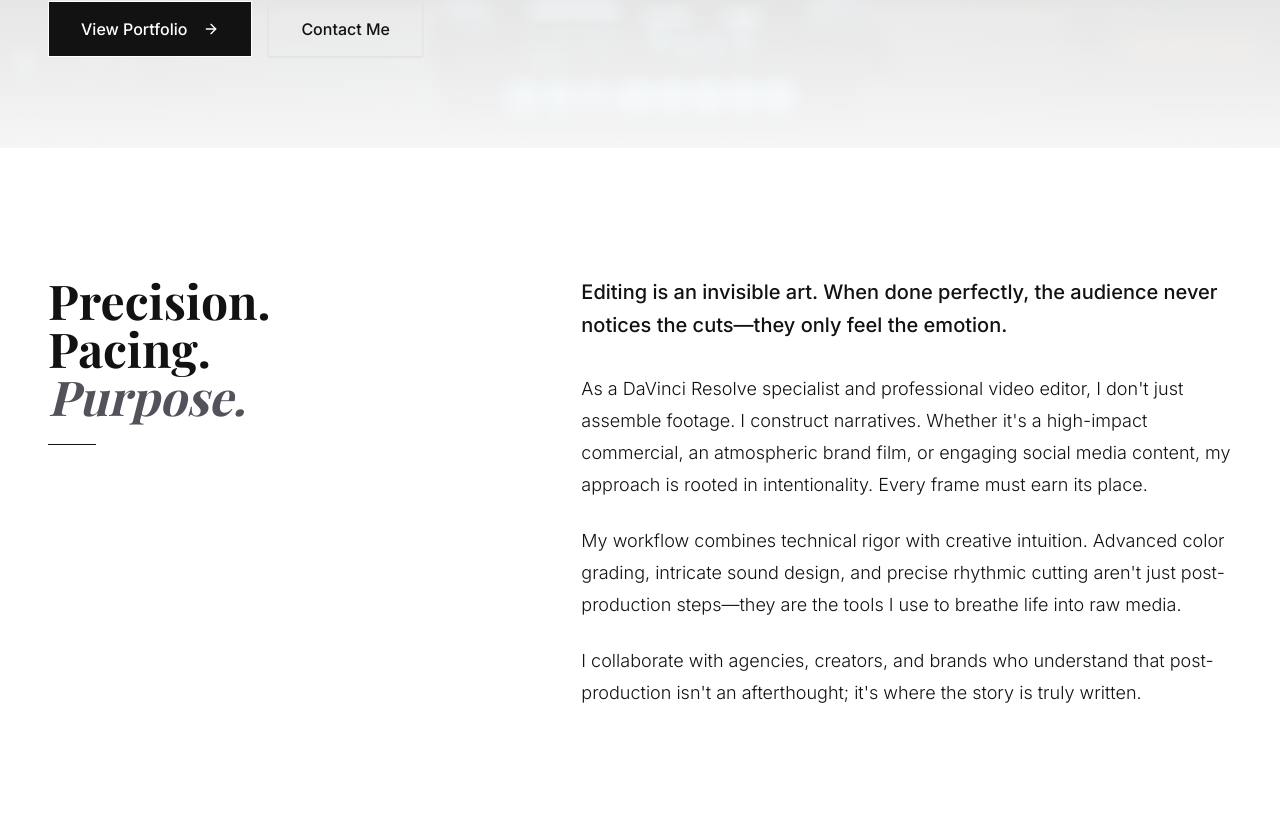
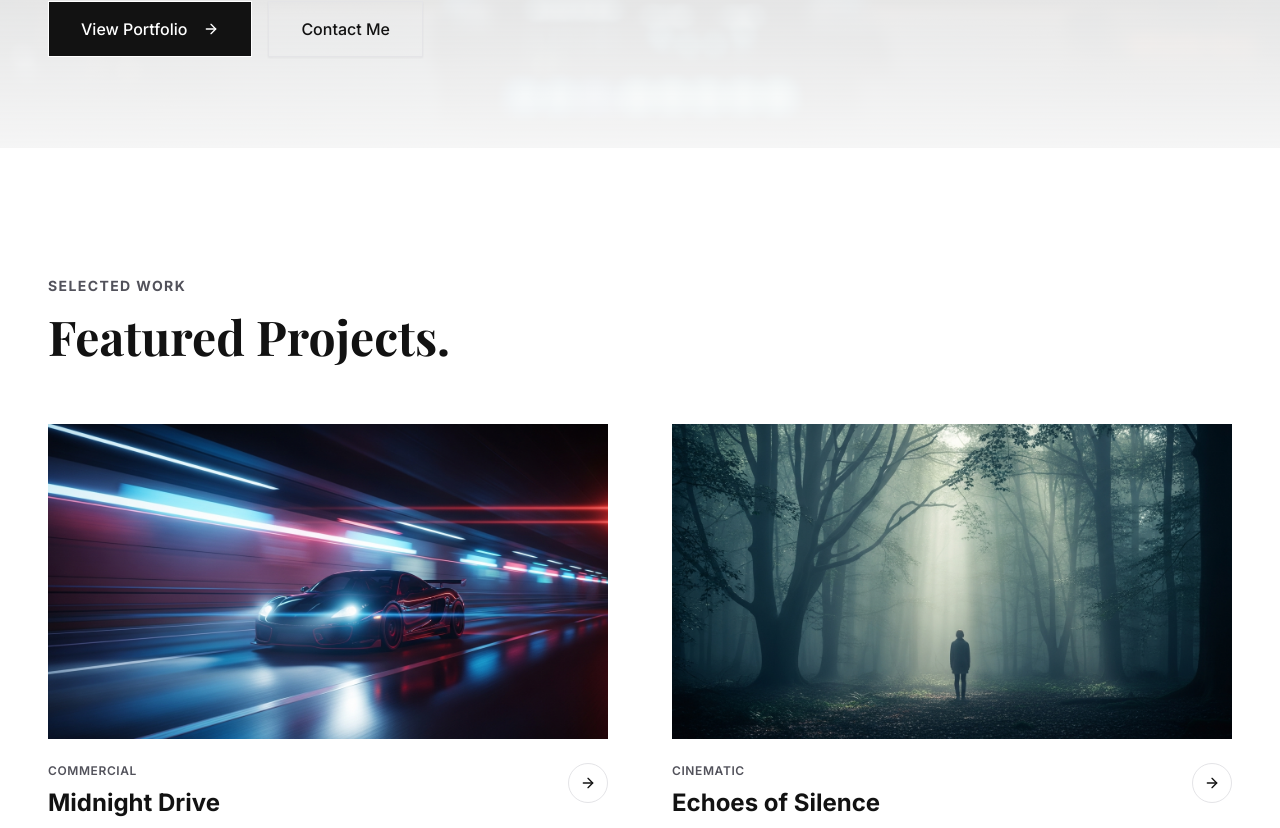
Before and after one commit to nareshprajapati12345678910-ctrl/samR1.3, a React (Vite) app in the folder portfolio/: page / in a window 1280 px wide. Shown: the part 652-1480 px from the top of the page. Built offline with nearby package versions, Linux system fonts and the light colour scheme; a web font is replaced by a local one.

Commit message:
Removed About section and navbar link

```diff
--- a/portfolio/src/components/Navbar.tsx
+++ b/portfolio/src/components/Navbar.tsx
@@ -6,7 +6,6 @@ import { useTheme } from "next-themes";
 import TeamMembers from "@/components/sections/TeamMembers";
 
 const navLinks = [
-  { name: "About", href: "#about" },
   { name: "Skills", href: "#skills" },
   { name: "Portfolio", href: "#portfolio" },
   { name: "Showcase", href: "#showcase" },
--- a/portfolio/src/components/sections/About.tsx
+++ /dev/null
@@ -1,54 +0,0 @@
-import { motion } from "framer-motion";
-
-export default function About() {
-  return (
-    <section id="about" className="bg-background py-24 transition-colors duration-300 md:py-32">
-      <div className="container mx-auto px-6 md:px-12">
-        <div className="grid grid-cols-1 gap-12 lg:grid-cols-12 lg:gap-24">
-          <div className="lg:col-span-5">
-            <motion.div
-              initial={{ opacity: 0, y: 20 }}
-              whileInView={{ opacity: 1, y: 0 }}
-              viewport={{ once: true, margin: "-100px" }}
-              transition={{ duration: 0.6 }}
-              className="sticky top-32"
-            >
-              <h2 className="font-serif text-4xl md:text-5xl font-bold mb-6">
-                Precision.<br />
-                Pacing.<br />
-                <span className="italic text-muted-foreground">Purpose.</span>
-              </h2>
-              <div className="w-12 h-px bg-foreground mb-8"></div>
-            </motion.div>
-          </div>
-
-          <div className="lg:col-span-7">
-            <motion.div
-              initial={{ opacity: 0, y: 20 }}
-              whileInView={{ opacity: 1, y: 0 }}
-              viewport={{ once: true, margin: "-100px" }}
-              transition={{ duration: 0.6, delay: 0.2 }}
-              className="prose prose-lg prose-neutral max-w-none font-light text-secondary-foreground"
-            >
-              <p className="text-xl leading-relaxed text-foreground font-medium mb-8">
-                Editing is an invisible art. When done perfectly, the audience never notices the cuts—they only feel the emotion.
-              </p>
-
-              <p className="mb-6">
-                As a DaVinci Resolve specialist and professional video editor, I don't just assemble footage. I construct narratives. Whether it's a high-impact commercial, an atmospheric brand film, or engaging social media content, my approach is rooted in intentionality. Every frame must earn its place.
-              </p>
-
-              <p className="mb-6">
-                My workflow combines technical rigor with creative intuition. Advanced color grading, intricate sound design, and precise rhythmic cutting aren't just post-production steps—they are the tools I use to breathe life into raw media.
-              </p>
-
-              <p>
-                I collaborate with agencies, creators, and brands who understand that post-production isn't an afterthought; it's where the story is truly written.
-              </p>
-            </motion.div>
-          </div>
-        </div>
-      </div>
-    </section>
-  );
-}
--- a/portfolio/src/pages/Home.tsx
+++ b/portfolio/src/pages/Home.tsx
@@ -1,6 +1,5 @@
 import Navbar from "@/components/Navbar";
 import Hero from "@/components/sections/Hero";
-import About from "@/components/sections/About";
 import Portfolio from "@/components/sections/Portfolio";
 import VideoShowcase from "@/components/sections/VideoShowcase";
 import Contact from "@/components/sections/Contact";
@@ -11,7 +10,6 @@ export default function Home() {
       <Navbar />
       <main>
         <Hero />
-        <About />
         <Portfolio />
         <VideoShowcase />
         <Contact />
```
Also changed, not shown: portfolio/src/components/sections/Toolkit.tsx (indentation only), 4 other files (tests, documents, lock files or other folders).
